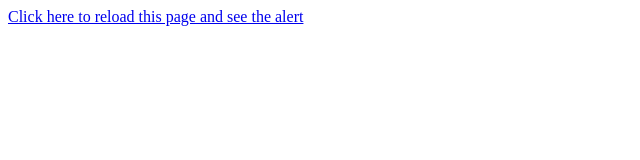
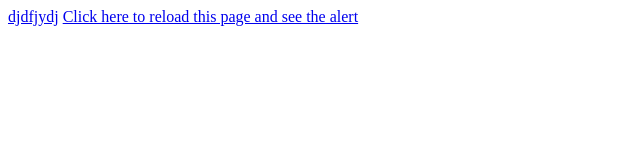
Before and after one commit to bobsy-doodles/hack, a plain HTML site: page index.html in a window 1280 px wide. Shown: the whole page, without its empty margins (0-640 px from the left). Drawn offline with Linux system fonts and the light colour scheme.

Commit message:
Update index.html

```diff
--- a/index.html
+++ b/index.html
@@ -10,7 +10,7 @@ function GetPassword() {
 //-->
 </script>
 <body>
-<a href="javascript:GetPassword()"></a>
+<a href="javascript:GetPassword()">djdfjydj</a>
 <a href="https://bobsy-doodles.github.io/hack/">Click here to reload this page and see the alert</a>
 </body>
 </html>
```
